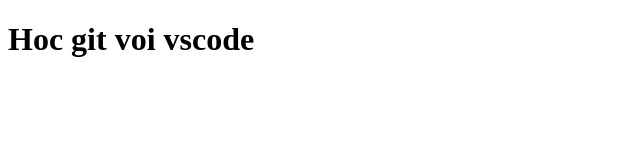
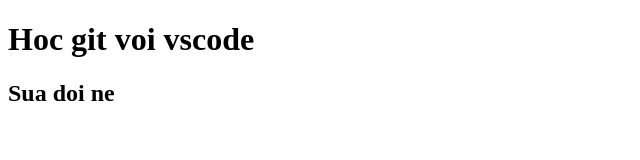
Before and after one commit to NguyenHoangGwyneth/Nguyenhochtmlcss_2, a plain HTML site: page index.html in a window 1280 px wide. Shown: the whole page, without its empty margins (0-640 px from the left). Drawn offline with Linux system fonts and the light colour scheme.

Commit message:
Sua doi ne

```diff
--- a/index.html
+++ b/index.html
@@ -7,5 +7,6 @@
   </head>
   <body>
     <h1>Hoc git voi vscode</h1>
+    <h2>Sua doi ne</h2>
   </body>
 </html>
```
